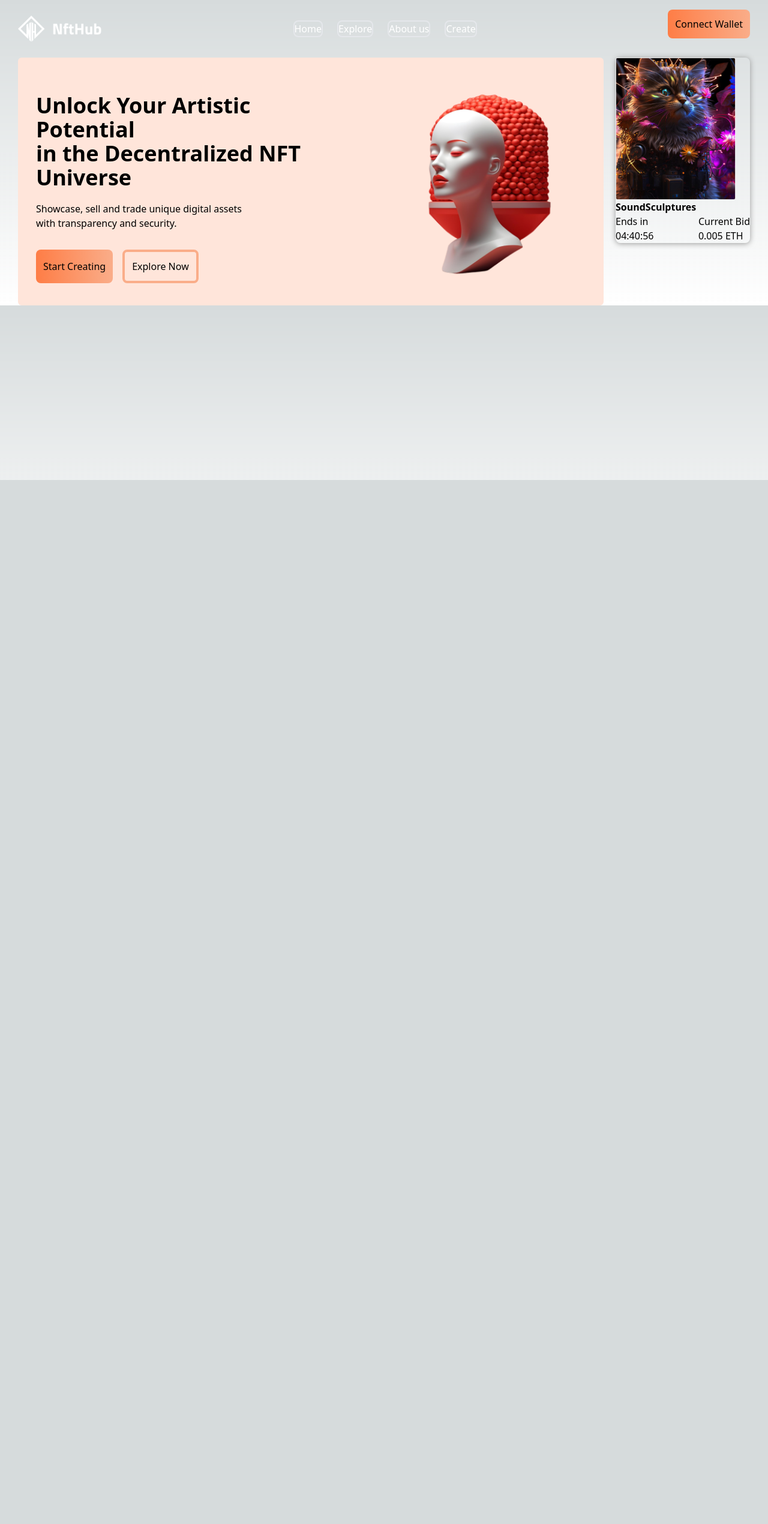
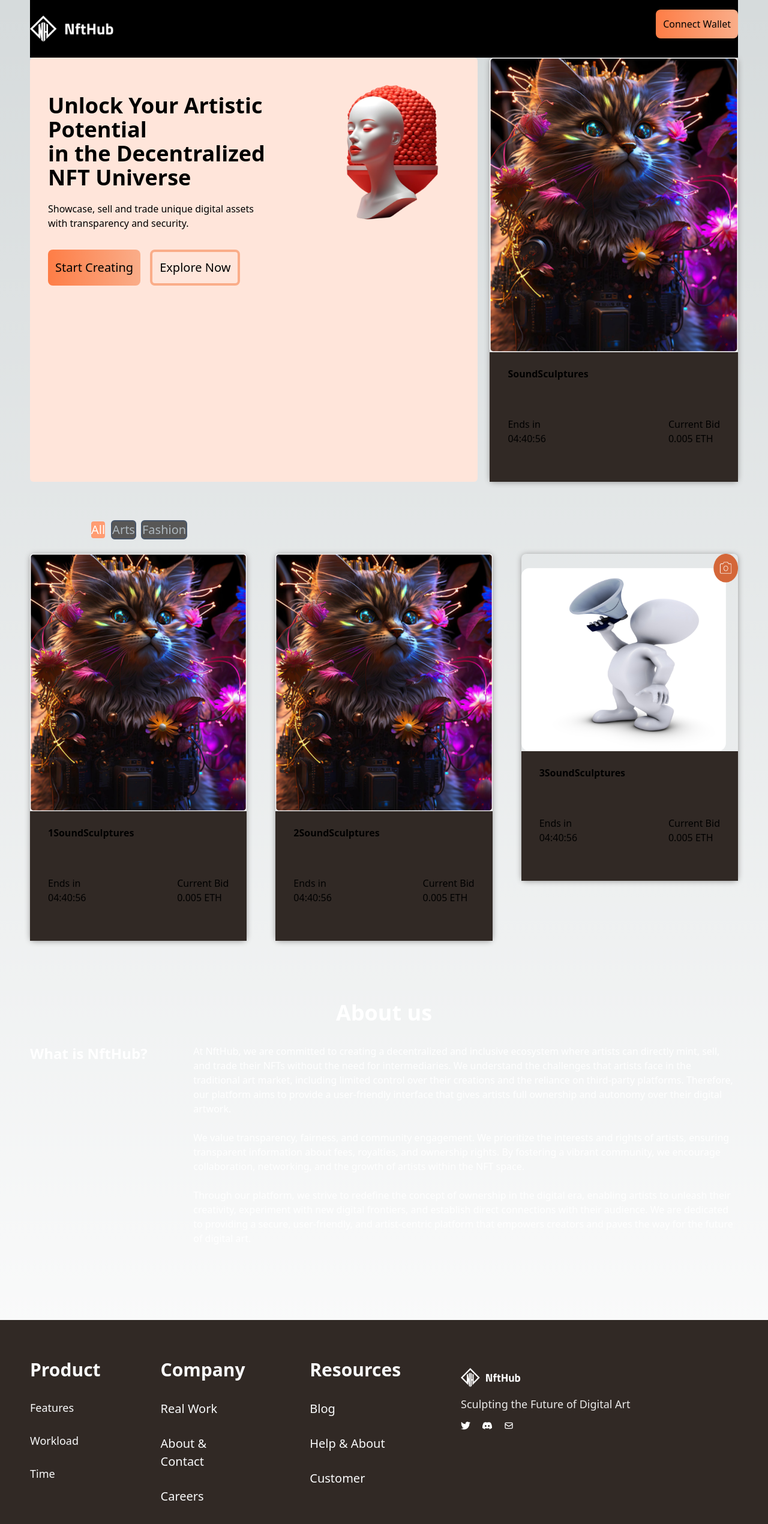
Before and after one commit to KoxyG/NFT_HUB, a Next.js app in the folder FrontEnd/nfthub/: page / in a window 1280 px wide. Shown: the top 2540 px of the page at 60% size. Before the commit the page ends 800 px from the top, so only its background shows below. Built offline with nearby package versions, Linux system fonts and the light colour scheme.

Commit message:
working on landing page

```diff
--- a/FrontEnd/nfthub/src/components/Home.jsx
+++ b/FrontEnd/nfthub/src/components/Home.jsx
@@ -28,7 +28,7 @@ const HomeComponet = () => {
 
   return (
     <>
-      <div className="container mx-auto  space-y-10 sm:space-y-0 sm:flex sm:justify-between">
+      <div className="container mx-auto pb-10  space-y-10 sm:space-y-0 sm:flex sm:justify-between">
         <div className="rounded-md sm:flex sm:justify-between sm:w-4/5 bg-[#ffe5da] ">
           <div className=" px-[30px] pt-[60px] ">
             <h2 className="text-black leading-20 font-bold text-4xl">
@@ -54,7 +54,7 @@ const HomeComponet = () => {
           </div>
         </div>
 
-        <div className="sm:w-1/5 sm:pl-5">
+        <div className="sm:pl-5">
         <CardProps
             key={firstNft.id}
             image={firstNft.image}
--- a/FrontEnd/nfthub/src/components/Navbar.jsx
+++ b/FrontEnd/nfthub/src/components/Navbar.jsx
@@ -13,7 +13,7 @@ const Navbar = () => {
 
   return (
     <header
-      className="bg-dark
+      className="bg-black
          to-slate-950 sticky top-0 z-40"
     >
       <nav className="container mx-auto flex items-center justify-between py-4 ">
@@ -25,22 +25,22 @@ const Navbar = () => {
 
         <div className="hidden md:flex justify-between gap-6">
           <Link href="/">
-            <Button variant="secondary">Home</Button>
+            <button variant="secondary">Home</button>
           </Link>
-          <Link href="/explore">
-            <Button variant="secondary">Explore</Button>
+          <Link href="/Explore">
+            <button variant="secondary">Explore</button>
           </Link>
-          <Link href="/about">
-            <Button variant="secondary">About us</Button>
+          <Link href="/AboutUs">
+            <button variant="secondary">About us</button>
           </Link>
-          <Link href="/create">
-            <Button variant="secondary">Create</Button>
+          <Link href="/Create">
+            <button variant="secondary">Create</button>
           </Link>
 
         </div>
 
         <div className="hidden md:flex items-center md:pb-4">
-          <Button className="px-3 py-3 rounded-lg bg-gradient-to-r from-[#fe7d46] to-[#faad89]">Connect Wallet</Button>
+          <button className="px-3 py-3 rounded-lg bg-gradient-to-r from-[#fe7d46] to-[#faad89]">Connect Wallet</button>
         </div>
 
         <div className="md:hidden">
@@ -52,7 +52,7 @@ const Navbar = () => {
 
       {isOpen && (
         <div
-          className="fixed top-0  right-0 bottom-0 left-0 bg-dark
+          className="bg-black fixed top-0  right-0 bottom-0 left-0 bg-dark
          flex flex-col items-center justify-center"
         >
           <Button className="text-white absolute top-4 right-4" onClick={toggleMenu}>
@@ -68,13 +68,13 @@ const Navbar = () => {
           <Link href="/">
             <button variant="secondary">Home</button>
           </Link>
-          <Link href="/explore">
+          <Link href="/Explore">
             <button variant="secondary">Explore</button>
           </Link>
-          <Link href="/about">
+          <Link href="/AboutUs">
             <button variant="secondary">About us</button>
           </Link>
-          <Link href="/create">
+          <Link href="/Create">
             <button variant="secondary">Create</button>
           </Link>
 
--- a/FrontEnd/nfthub/src/components/NftTag.jsx
+++ b/FrontEnd/nfthub/src/components/NftTag.jsx
@@ -2,11 +2,11 @@ import React from "react";
 
 const NftTag = ({ name, onClick, isSelected }) => {
   const buttonStyles = isSelected
-    ? "text-white border-primary-500"
-    : "text-[#ADB7BE] border-slate-600 hover:border-white";
+    ? "text-white  rounded-md bg-[#ff9c72]"
+    : "text-[#ADB7BE] bg-[#585756] border-slate-600 cursor-pointer hover:border-white";
   return (
     <button
-      className={`${buttonStyles} rounded-full border-2 px-6 py-3 text-xl cursor-pointer`}
+      className={`${buttonStyles} rounded-md border-2 text-md sm:text-xl `}
       onClick={() => onClick(name)}
     >
       {name}
--- a/FrontEnd/nfthub/src/elements/cardDesign.jsx
+++ b/FrontEnd/nfthub/src/elements/cardDesign.jsx
@@ -2,7 +2,7 @@ import Image from "next/image";
 import { FaArrowRight } from "react-icons/fa";
 import Link from "next/link";
 
-const CardProps = ({ image, title, endTime, currentBid}) => {
+const CardProps = ({ image, title, endTime, currentBid }) => {
   return (
     <div>
       {/* content */}
@@ -15,23 +15,24 @@ const CardProps = ({ image, title, endTime, currentBid}) => {
             className="rounded-lg sm:w-[290px] sm:h-[450px]"
           >
             <div className="px-[15px] py-[10px]">
-            <div className="rounded-md w-full">
+              <div className="w-full rounded-md">
                 <Image
                   priority
                   src={image}
                   width={200}
-                height={40}
+                  height={150}
                   alt="card image"
-                className="rounded w-full h-[210px] object-cover"
+                  className="rounded w-full h-[110px] object-cover"
                 />
               </div>
 
-            <div className="py-[50px] px-[20px] bg-[#46332b] border border-white">
-              <h3 className="text-green-950 py-[10px] sm:text-lg font-bold leading-loose">
+              <div className=" bg-[#312925] border border-white">
+                <div className="">
+                  <h3 className="text-green-950 px-[30px] pt-6 sm:text-lg text-xl font-bold leading-loose">
                     {title}
                   </h3>
 
-             <div className="flex justify-between">
+                  <div className="px-[30px] py-[60px] flex justify-between">
                     <div>
                       <p>Ends in</p>
                       <p className="text-[#731e1b]">{endTime}</p>
@@ -42,7 +43,7 @@ const CardProps = ({ image, title, endTime, currentBid}) => {
                       <p className="text-[#731e1b]">{currentBid}</p>
                     </div>
                   </div>
-
+                </div>
               </div>
             </div>
           </div>
--- /dev/null
+++ b/FrontEnd/nfthub/src/pages/AboutUs.jsx
@@ -0,0 +1,43 @@
+import React from "react";
+
+const AboutUs = () => {
+  return (
+    <section className="container mx-auto">
+      <h2 className="text-white  pt-[100px] text-center py-8 font-bold text-4xl">About us</h2>
+      <div className="text-white pb-[100px] gap-8 sm:flex">
+        <h3 className="text-2xl font-bold sm:w-4/5">What is NftHub?</h3>
+        <div className="leading-6 font-normal">
+          <p className="pb-6">
+            At NftHub, we are committed to creating a decentralized and
+            inclusive ecosystem where artists can directly mint, sell, and trade
+            their NFTs without the need for intermediaries. We understand the
+            challenges that artists face in the traditional art market,
+            including limited control over their creations and the reliance on
+            third-party platforms. Therefore, our platform aims to provide a
+            user-friendly interface that gives artists full ownership and
+            autonomy over their digital artwork.
+          </p>
+
+          <p className="pb-6">
+            We value transparency, fairness, and community engagement. We
+            prioritize the interests and rights of artists, ensuring transparent
+            information about fees, royalties, and ownership rights. By
+            fostering a vibrant community, we encourage collaboration,
+            networking, and the growth of artists within the NFT space.
+          </p>
+
+          <p className="pb-6">
+            Through our platform, we strive to redefine the concept of ownership
+            in the digital era, enabling artists to unleash their creativity,
+            experiment with new digital frontiers, and establish direct
+            connections with their audience. We are dedicated to providing a
+            secure, user-friendly, and artist-centric platform that empowers
+            creators and paves the way for the future of digital art.
+          </p>
+        </div>
+      </div>
+    </section>
+  );
+};
+
+export default AboutUs;
--- a/FrontEnd/nfthub/src/components/Explore.jsx
+++ b/FrontEnd/nfthub/src/pages/Explore.jsx
@@ -1,7 +1,7 @@
 "use client";
 import React, { useState, useRef } from "react";
-import ProjectCard from "./ProjectCard";
-import NftTag from "./nftTag";
+import CardProps from "@/elements/cardDesign";
+import NftTag from "../components/nftTag";
 import { motion, useInView } from "framer-motion";
 
 
@@ -10,7 +10,17 @@ const Nft = [
      {
           id: 1,
           image: "/Images/nft.png", // Example image URL
-          title: "SoundSculptures",
+          title: "1SoundSculptures",
+          tag: ["All", "Arts", "Fashion"],
+          endTime: "04:40:56",
+          currentBid: "0.005 ETH",
+          description: "Description for story 1...",
+        },
+        {
+          id: 1,
+          image: "/Images/nft.png", // Example image URL
+          title: "2SoundSculptures",
+          tag: ["All", "Arts"],
           endTime: "04:40:56",
           currentBid: "0.005 ETH",
           description: "Description for story 1...",
@@ -18,7 +28,8 @@ const Nft = [
         {
           id: 1,
           image: "/Images/Announce.png", // Example image URL
-          title: "SoundSculptures",
+          title: "3SoundSculptures",
+          tag: ["All", "Fashion"],
           endTime: "04:40:56",
           currentBid: "0.005 ETH",
           description: "Description for story 1...",
@@ -34,8 +45,8 @@ const ProjectsSection = () => {
     setTag(newTag);
   };
 
-  const filteredProjects = projectsData.filter((project) =>
-    project.tag.includes(tag)
+  const filteredProjects = Nft.filter((nft) =>
+    nft.tag.includes(tag)
   );
 
   const cardVariants = {
@@ -44,29 +55,27 @@ const ProjectsSection = () => {
   };
 
   return (
-    <section id="projects">
-      <h2 className="text-center text-4xl font-bold text-white mt-4 mb-8 md:mb-12">
-        My Projects
-      </h2>
-      <div className="text-white flex flex-row justify-center items-center gap-2 py-6">
-        < NftTag Tag
+    <section id="projects" className="container mx-auto">
+      <div className="text-white flex flex-row justify-start items-center gap-2 sm:px-[100px] py-6">
+        < NftTag
           onClick={handleTagChange}
           name="All"
           isSelected={tag === "All"}
         />
         < NftTag
           onClick={handleTagChange}
-          name="Web"
-          isSelected={tag === "Web"}
+          name="Arts"
+          isSelected={tag === "Arts"}
         />
         < NftTag
           onClick={handleTagChange}
-          name="Blockchain"
-          isSelected={tag === "Mobile"}
+          name="Fashion"
+          isSelected={tag === "Fashion"}
         />
       </div>
+
       <ul ref={ref} className="grid md:grid-cols-3 gap-8 md:gap-12">
-        {filteredProjects.map((project, index) => (
+        {filteredProjects.map((nft, index) => (
           <motion.li
             key={index}
             variants={cardVariants}
@@ -74,7 +83,7 @@ const ProjectsSection = () => {
             animate={isInView ? "animate" : "initial"}
             transition={{ duration: 0.3, delay: index * 0.4 }}
           >
-            {Nft.map((nft) => (
+
             <CardProps
               key={nft.id}
               image={nft.image}
@@ -83,11 +92,12 @@ const ProjectsSection = () => {
               currentBid={nft.currentBid}
               endTime={nft.endTime}
             />
-          ))}
+
 
           </motion.li>
         ))}
       </ul>
+
     </section>
   );
 };
--- /dev/null
+++ b/FrontEnd/nfthub/src/pages/Footer.jsx
@@ -0,0 +1,56 @@
+import { FaTwitter } from "react-icons/fa";
+import { SiDiscord } from "react-icons/si";
+import { HiOutlineMail } from "react-icons/hi";
+import Image from "next/image";
+
+function Footer() {
+  return (
+    <div className=" px-[50px] md:px-[50px] py-[60px] bg-[#312925] grid grid-cols-1 md:flex md:flex-row gap-4">
+      <div className="container mx-auto md:flex flex-wrap md:flex-row justify-between w-full">
+
+        <div className="md:flex justify-center items-start md:gap-[100px]">
+          <div className="flex flex-row gap-[100px]">
+            <div className="pt-[20px] sm:pt-0 flex flex-col gap-7">
+              <p className="text-gray-50 text-[15px] md:text-[30px] font-semibold">Product</p>
+              <p className="text-gray-50 text-[8px] md:text-[18px] font-normal">Features</p>
+              <p className="text-gray-50 text-[8px] md:text-[18px] font-normal">Workload</p>
+              <p className="text-gray-50 text-[10px] md:text-[18px] font-normal">Time</p>
+            </div>
+
+            <div className="pt-[20px] sm:pt-0 flex flex-col gap-7">
+              <p className="text-gray-50 text-[25px] md:text-[30px] font-semibold">Company</p>
+              <p className="text-gray-50 text-[10px] md:text-[20px] font-normal">Real Work</p>
+              <p className="text-gray-50 text-[10px] md:text-[20px] font-normal">About & Contact</p>
+              <p className="text-gray-50 text-[10px] md:text-[20px] font-normal">Careers</p>
+            </div>
+          </div>
+
+          <div className="pt-[20px] sm:pt-0 flex flex-col gap-7">
+            <p className="text-gray-50 text-[25px] md:text-[30px] font-semibold">Resources</p>
+            <p className="text-gray-50 text-[10px] md:text-[20px] font-normal">Blog</p>
+            <p className="text-gray-50 text-[10px] md:text-[20px] font-normal">Help & About</p>
+            <p className="text-gray-50 text-[10px] md:text-[20px] font-normal">Customer</p>
+          </div>
+
+          <div className="md:w-[519px] md:h-[88px]    mt-[60px] md:mt-[20px]">
+          <div className="flex flex-row items-center gap-4">
+            <Image src="/Images/logo.png" width={100} height={100} alt="logo" />
+
+          </div>
+          <p className="text-opacity-90 py-[15px] text-white text-[10px] md:text-[18px]/[26px] font-normal">
+            Sculpting the Future of Digital Art
+          </p>
+          <div className="flex flex-row cursor-pointer space-x-5 text-white">
+            <FaTwitter />
+            <SiDiscord />
+            <HiOutlineMail />
+          </div>
+        </div>
+        </div>
+
+
+      </div>
+    </div>
+  );
+}
+export default Footer;
--- a/FrontEnd/nfthub/src/pages/index.js
+++ b/FrontEnd/nfthub/src/pages/index.js
@@ -2,17 +2,24 @@ import Image from "next/image";
 import { Open_Sans } from "next/font/google";
 import Navbar from "@/components/Navbar";
 import HomeComponet from "@/components/Home";
+import Explore from "@/pages/Explore";
+import AboutUs from "./AboutUs";
+import Footer from "./Footer";
 
 const inter = Open_Sans({ subsets: ["latin"] });
 
 export default function Home() {
   return (
     <main style={inter} className="">
-      <div className="mx-[30px]">
+      <div className="mx-[50px]">
         <Navbar />
 
         < HomeComponet />
+
+        <Explore />
+        <AboutUs />
       </div>
+      <Footer />
     </main>
   );
 }
```
Lines whose indentation alone changed are shown as unchanged.
